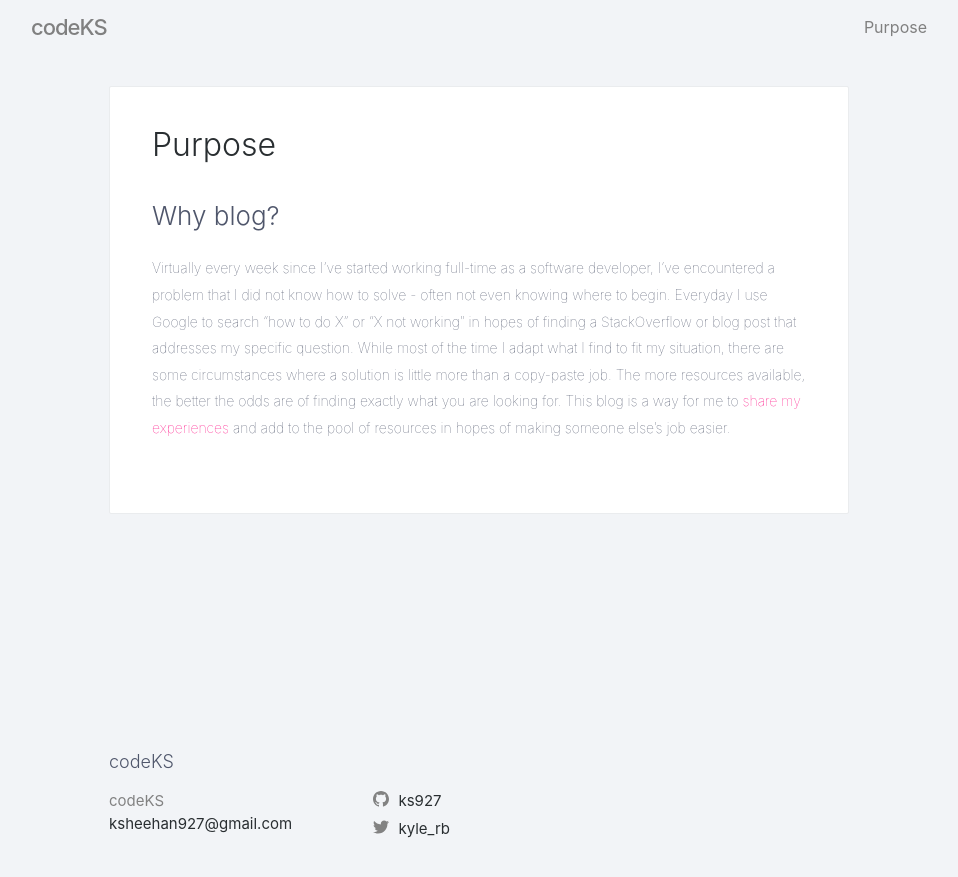
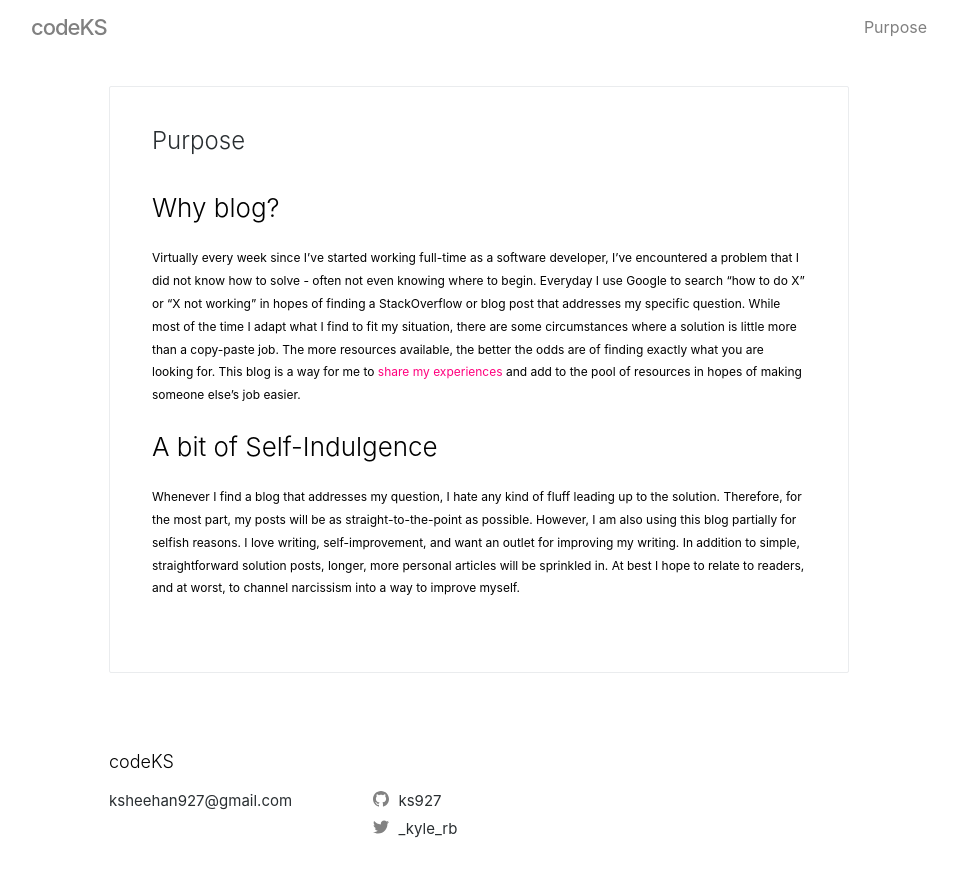
Before and after one commit to ks927/codeks, a Jekyll site: the page built from about.md, in a window 1280 px wide. Shown: the top 877 px of the page, without its empty margins (161-1119 px from the left). Built offline with Jekyll 4.4.1, drawn with Linux system fonts in a browser that asks for light colours.

Commit message:
styling, start of invite linking blog

```diff
--- a/_config.yml
+++ b/_config.yml
@@ -23,7 +23,7 @@ just_comments_api_key: f3783cc6-1738-4e70-b053-691627f9ce47
 #   Google search results) and in your feed.xml site description.
 baseurl: "/codeks" # the subpath of your site, e.g. /blog
 url: "https://ks927.github.io" # the base hostname & protocol for your site, e.g. http://example.com
-twitter_username: kyle_rb
+twitter_username: _kyle_rb
 github_username:  ks927
 
 # Build settings
--- a/_includes/footer.html
+++ b/_includes/footer.html
@@ -8,13 +8,13 @@
     <div class="footer-col-wrapper">
       <div class="footer-col footer-col-1">
         <ul class="contact-list">
-          <li class="p-name">
+          <!-- <li class="p-name">
             {%- if site.author -%}
               {{ site.author | escape }}
             {%- else -%}
               {{ site.title | escape }}
             {%- endif -%}
-            </li>
+            </li> -->
             {%- if site.email -%}
             <li><a class="u-email" href="mailto:{{ site.email }}">{{ site.email }}</a></li>
             {%- endif -%}
--- a/_layouts/post.html
+++ b/_layouts/post.html
@@ -12,7 +12,8 @@ layout: default
     <p class="post-meta">
       <time class="dt-published" datetime="{{ page.date | date_to_xmlschema }}" itemprop="datePublished">
         {%- assign date_format = site.minima.date_format | default: "%b %-d, %Y" -%}
-        {{ page.date | date: date_format }}
+        {{ page.date | date: date_format }} <br>
+        {{ content | number_of_words }} words
       </time>
       {%- if page.author -%}
         • <span itemprop="author" itemscope itemtype="http://schema.org/Person"><span class="p-author h-card" itemprop="name">{{ page.author }}</span></span>
--- a/_posts/2019-02-08-React Native Offline Notice.markdown
+++ b/_posts/2019-02-08-react-native-offline-notice.markdown
@@ -1,7 +1,7 @@
 ---
 layout: post
 title:  "How to Add Offline Notice Banner in React Native App"
-date:   2019-02-01 20:40:45 -0500
+date:   2019-02-08 20:40:45 -0500
 categories: [React Native]
 ---
 
--- a/_sass/main.scss
+++ b/_sass/main.scss
@@ -12,8 +12,8 @@
   */
  body {
    font: 400 16px/1.5 -apple-system, BlinkMacSystemFont, "Segoe UI", Roboto, Helvetica, Arial, sans-serif, "Apple Color Emoji", "Segoe UI Emoji", "Segoe UI Symbol";
-   color: #4f566b;
-   background: #f2f4f7;
+  //  color: #8a9dd6;
+  //  background: #f2f4f7;
    -webkit-text-size-adjust: 100%;
    -webkit-font-feature-settings: "kern" 1;
    -moz-font-feature-settings: "kern" 1;
@@ -48,6 +48,9 @@
    vertical-align: middle; }
  .img-landscape {
    max-width: 100%;
+   vertical-align: middle; }
+ .img-sm-landscape {
+   max-width: 400px;
    vertical-align: middle; }
 
  /**
@@ -107,7 +110,7 @@
   */
  pre,
  code {
-   font-size: 15px;
+   font-size: 12px;
    border: 1px solid #e8e8e8;
    border-radius: 3px;
    background-color: #eef; }
@@ -316,7 +319,7 @@
  .page-content {
    padding: 30px 0;
    flex: 1;
-   font-weight: 100; }
+   font-weight: 400; }
 
  .page-heading {
    font-size: 32px; }
@@ -341,7 +344,7 @@
 
  .post-link {
    display: block;
-   font-size: 24px; }
+   font-size: 20px; }
 
  .categories > a {
    border: 1px solid;
@@ -370,7 +373,7 @@
 
  .post-title {
    color: #292e31;
-   font-size: 32px;
+   font-size: 24px;
    font-weight: 300;
   //  letter-spacing: -1px;
    line-height: 1; }
@@ -382,7 +385,7 @@
    margin: 0 auto;
    background: '#fff';
    line-height: 1.9;
-   font-size: 14px;
+   font-size: 12px;
    margin-bottom: 30px; }
    .post-content h2 {
      font-size: 32px; }
--- a/about.md
+++ b/about.md
@@ -6,4 +6,8 @@ permalink: /about/
 
 ### Why blog?
 
-Virtually every week since I've started working full-time as a software developer, I've encountered a problem that I did not know how to solve - often not even knowing where to begin. Everyday I use Google to search "how to do X" or "X not working" in hopes of finding a StackOverflow or blog post that addresses my specific question. While most of the time I adapt what I find to fit my situation, there are some circumstances where a solution is little more than a copy-paste job. The more resources available, the better the odds are of finding exactly what you are looking for. This blog is a way for me to [share my experiences]({{ site.url }}/codeks/career/2019/01/26/self-teaching-journey.html) and add to the pool of resources in hopes of making someone else's job easier.
+Virtually every week since I've started working full-time as a software developer, I've encountered a problem that I did not know how to solve - often not even knowing where to begin. Everyday I use Google to search "how to do X" or "X not working" in hopes of finding a StackOverflow or blog post that addresses my specific question. While most of the time I adapt what I find to fit my situation, there are some circumstances where a solution is little more than a copy-paste job. The more resources available, the better the odds are of finding exactly what you are looking for. This blog is a way for me to [share my experiences]({{ "/career/2019/01/26/self-teaching-journey.html" | absolute_url }}) and add to the pool of resources in hopes of making someone else's job easier.
+
+### A bit of Self-Indulgence
+
+Whenever I find a blog that addresses my question, I hate any kind of fluff leading up to the solution. Therefore, for the most part, my posts will be as straight-to-the-point as possible. However, I am also using this blog partially for selfish reasons. I love writing, self-improvement, and want an outlet for improving my writing. In addition to simple, straightforward solution posts, longer, more personal articles will be sprinkled in. At best I hope to relate to readers, and at worst, to channel narcissism into a way to improve myself.
```
Also changed, not shown: _posts/2019-02-15-opening-external-links-in-react-native.markdown (added, +18 -0 lines), assets/images/invitepage.png (added), assets/images/share_buttons.png (added), assets/images/share_function.png (added).
